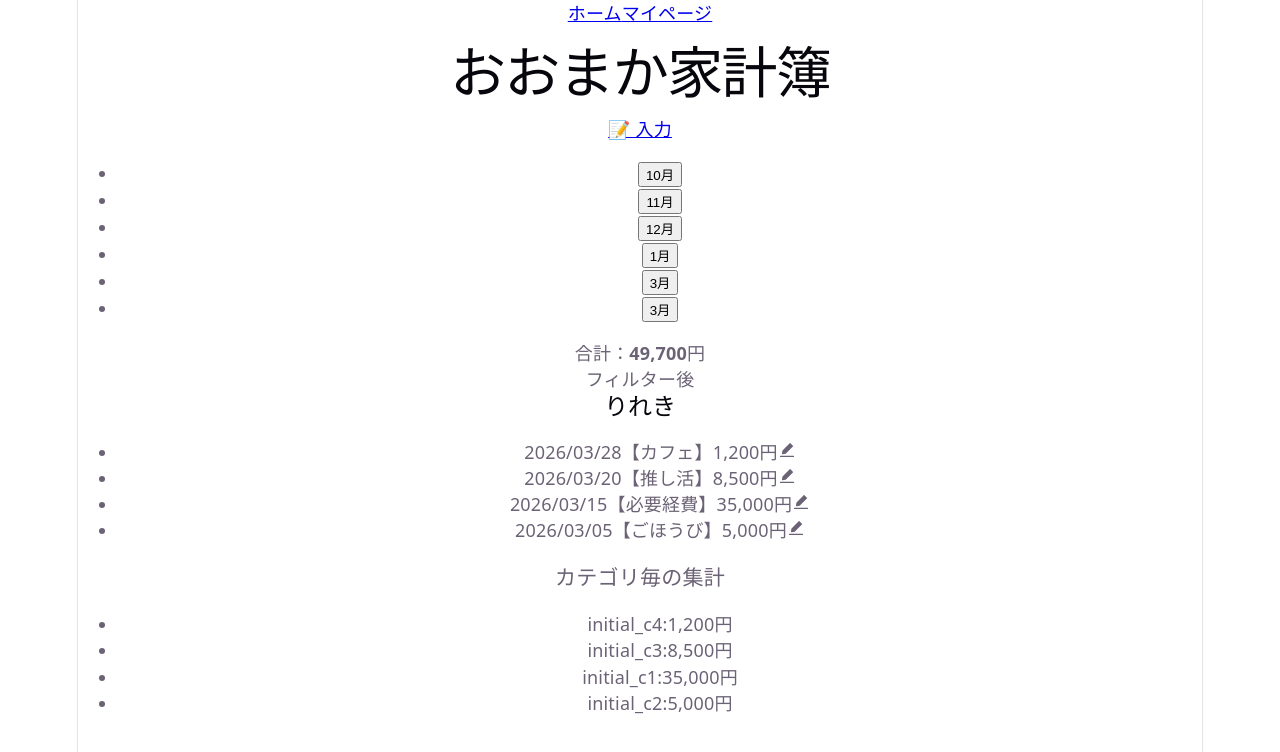
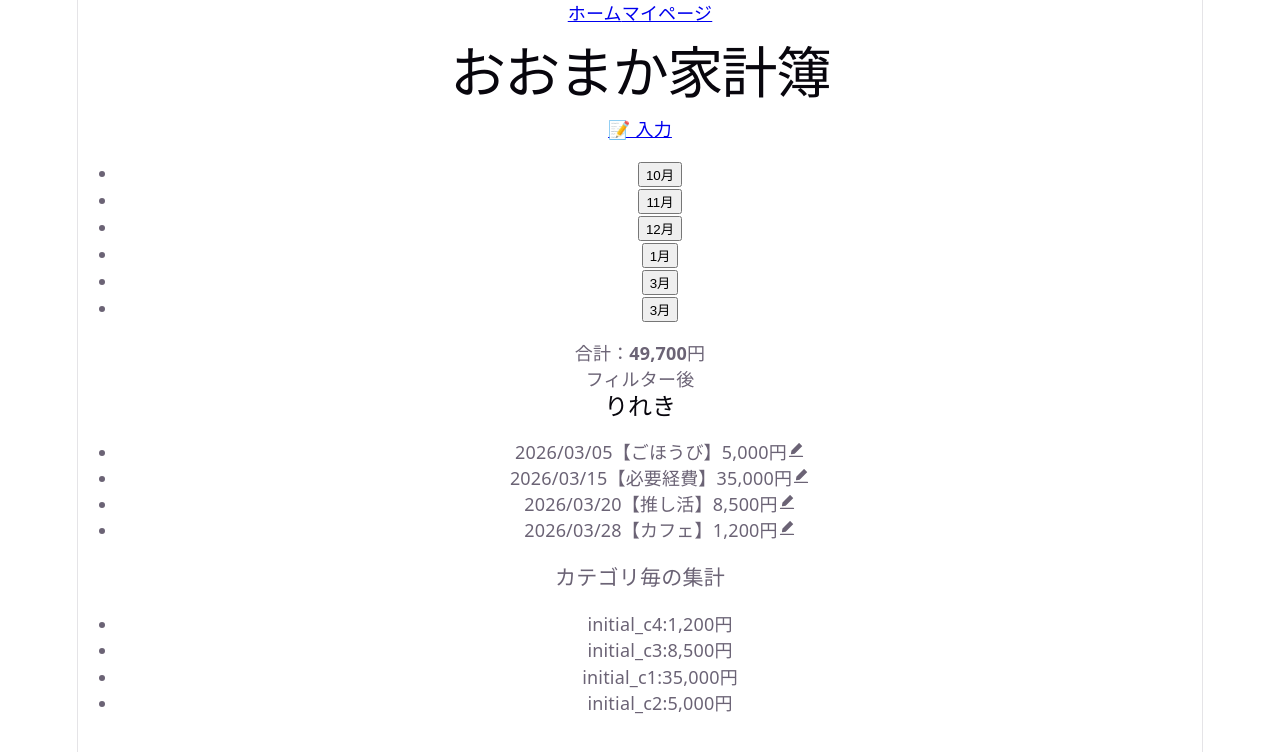
Before and after one commit to hayami-dev/omakakakeibo-front, a React (Vite) app: page / in a window 1280 px wide. Shown: the top 752 px of the page. Built offline with nearby package versions, Linux system fonts and the light colour scheme.

Commit message:
HistoryListの履歴を日付昇順にソート

```diff
--- a/src/components/HistoryList.jsx
+++ b/src/components/HistoryList.jsx
@@ -10,11 +10,16 @@ export default function HistoryList({ history, onEdit }) {
   // activeとarchiveのカテゴリを取得
   const [activeCategories] = useAtom(activeCategoriesAtom);
   const [archivedCategories] = useAtom(archivedCategoriesAtom);
+
+  // 日付を昇順にソート
+  const dateSortHistory = [...history].sort(
+    (a, b) => new Date(a.date) - new Date(b.date),
+  );
   return (
     <>
       <h2>りれき</h2>
       <ul>
-        {history.map((item, index) => {
+        {dateSortHistory.map((item, index) => {
           const categoryName = resolveCategoryById(
             item.categoryId,
             activeCategories,
```
